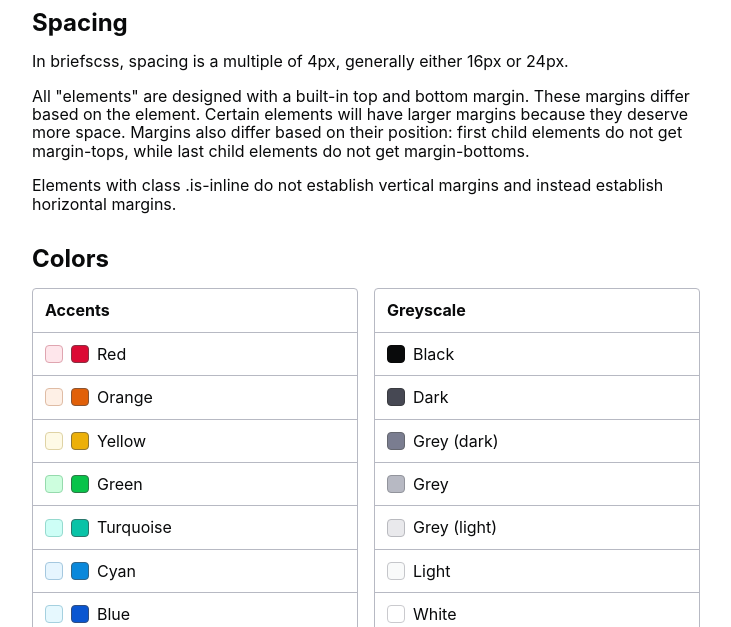
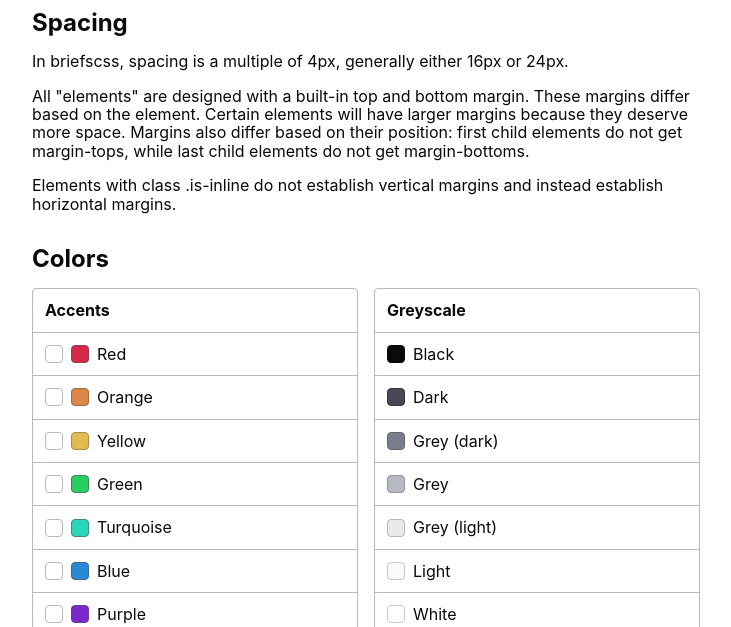
Before and after one commit to yjp20/briefscss, a website: page index.html in a window 1280 px wide. Shown: the part 325-952 px from the top of the page, without its empty margins (274-1005 px from the left). Drawn offline with nearby package versions, Linux system fonts and the light colour scheme; files that its build step writes are made by us from their sources.

Commit message:
Update logic

```diff
--- a/index.html
+++ b/index.html
@@ -77,13 +77,6 @@
 								<div class="swatch is-turquoise"></div>
 								<div>
 									<p class="paragraph">Turquoise</p>
-								</div>
-							</div>
-							<div class="card-item">
-								<div class="swatch is-lightcyan"></div>
-								<div class="swatch is-cyan"></div>
-								<div>
-									<p class="paragraph">Cyan</p>
 								</div>
 							</div>
 							<div class="card-item">
@@ -305,7 +298,6 @@
 					<button class="button is-yellow">Button</button>
 					<button class="button is-green">Button</button>
 					<button class="button is-turquoise">Button</button>
-					<button class="button is-cyan">Button</button>
 					<button class="button is-blue">Button</button>
 					<button class="button is-purple">Button</button>
 				</div>
--- a/src/1.utilities/helpers.scss
+++ b/src/1.utilities/helpers.scss
@@ -1,3 +1,6 @@
+@use "sass:color";
+@use "sass:math";
+
 @mixin mt($margin) {
   &:not(.is-flat):not(:first-child) {
     margin-top: $margin;
@@ -297,11 +300,11 @@ $linear-channel-values:
   $backLum: luminance($back) + .05;
   $foreLum: luminance($front) + .05;
 
-  @return max($backLum, $foreLum) / min($backLum, $foreLum);
+  @return math.div(max($backLum, $foreLum), min($backLum, $foreLum));
 }
 
 @function choose-contrast-color($color) {
-  $lightContrast: contrast($color, white);
+  $lightContrast: contrast($color, white) * 1.5;
   $darkContrast: contrast($color, black);
 
   @if ($lightContrast > $darkContrast) {
@@ -311,3 +314,11 @@ $linear-channel-values:
     @return black;
   }
 }
+
+@function get-light($color) {
+	@return color.scale($color, $lightness: +75%);
+}
+
+@function get-dark($color) {
+	@return color.scale($color, $lightness: -20%);
+}
--- a/src/1.utilities/variables.scss
+++ b/src/1.utilities/variables.scss
@@ -11,7 +11,7 @@ $breakpoints:   (
 	"fullhd":     1344px+(2*$breakpoint-gap),
 )!default;
 
-$colors: (
+$greyscale: (
 	"black":          hsl(231, 9%, 4%),
 	"dark":           hsl(231, 9%, 30%),
 	"greydark":       hsl(231, 9%, 52%),
@@ -19,42 +19,28 @@ $colors: (
 	"greylight":      hsl(231, 9%, 92%),
 	"light":          hsl(231, 9%, 98%),
 	"white":          hsl(231, 9%, 100%),
-
-	"red":            hsl(348, 91%, 45%),
-	"orange":         hsl(24,  92%, 46%),
-	"yellow":         hsl(44,  93%, 48%),
-	"green":          hsl(141, 91%, 40%),
-	"turquoise":      hsl(171, 91%, 40%),
-	"cyan":           hsl(204, 91%, 45%),
-	"blue":           hsl(217, 91%, 43%),
-	"purple":         hsl(271, 91%, 43%),
-	"lightred":       hsl(348, 95%, 95%),
-	"lightorange":    hsl(24,  95%, 95%),
-	"lightyellow":    hsl(48,  95%, 95%),
-	"lightgreen":     hsl(141, 95%, 90%),
-	"lightturquoise": hsl(171, 95%, 90%),
-	"lightcyan":      hsl(204, 95%, 95%),
-	"lightblue":      hsl(195, 95%, 95%),
-	"lightpurple":    hsl(271, 95%, 95%),
 )!default;
 
-$text:                map-get($colors, "black") !default;
-$background:          map-get($colors, "white") !default;
-$border:              map-get($colors, "grey") !default;
+$colors: (
+	"red":            hsl(348, 69%, 50%),
+	"orange":         hsl(24,  69%, 58%),
+	"yellow":         hsl(44,  72%, 60%),
+	"green":          hsl(141, 68%, 48%),
+	"turquoise":      hsl(171, 68%, 50%),
+	"blue":           hsl(207, 68%, 50%),
+	"purple":         hsl(271, 68%, 48%),
+)!default;
+
+$text:                map-get($greyscale, "black") !default;
+$background:          map-get($greyscale, "white") !default;
+$border:              map-get($greyscale, "grey") !default;
 $border-width:        1px !default;
 
 $accent:              map-get($colors, "blue") !default;
-$link:                map-get($colors, "blue") !default;
-$link-hover:          map-get($colors, "dark") !default;
-$link-hover-border:   map-get($colors, "grey") !default;
-$link-focus:          map-get($colors, "dark") !default;
-$link-focus-border:   map-get($colors, "grey") !default;
-$link-visited:        map-get($colors, "dark") !default;
-$link-visited-border: map-get($colors, "grey") !default;
-$link-active:         map-get($colors, "dark") !default;
-$link-active-border:  map-get($colors, "grey") !default;
+$link:                get-dark(map-get($colors, "blue")) !default;
+$link-background:     get-light(map-get($colors, "blue")) !default;
 
-$family-sans-serif: "Inter", BlinkMacSystemFont, -apple-system, "Segoe UI", "Roboto",
+$family-sans-serif: "IBM Plex Sans", "Inter", BlinkMacSystemFont, -apple-system, "Segoe UI", "Roboto",
   "Oxygen", "Ubuntu", "Cantarell", "Fira Sans", "Droid Sans", "Helvetica Neue",
   "Helvetica", "Arial", sans-serif !default;
 $family-serif:     serif !default;
@@ -78,10 +64,15 @@ $radius-large:   10px !default;
 $radius-rounded: 9999px;
 
 $shadow:         0 2px 2px rgba(0,0,0,.075);
-$hover-background: map-get($colors, "light");
+$hover-background: map-get($greyscale, "light");
 
 :root {
+	@each $name, $value in $greyscale {
+		--#{$name}: #{$value};
+	}
 	@each $name, $value in $colors {
 		--#{$name}: #{$value};
+		--#{$name}-dark: #{get-dark($value)};
+		--#{$name}-light: #{get-light($value)};
 	}
 }
--- a/src/2.base/form.scss
+++ b/src/2.base/form.scss
@@ -4,8 +4,8 @@ $input-background: $background !default;
 $input-border: $border !default;
 $input-border-width: $border-width !default;
 $input-shadow: $shadow !default;
-$input-padding-vertical: 0.5em !default;
-$input-padding-horizontal: 0.5em !default;
+$input-padding-vertical: 0.25em !default;
+$input-padding-horizontal: 0.25em !default;
 $textarea-max-height: 40em !default;
 $textarea-min-height: 8em !default;
 
@@ -31,15 +31,15 @@ $textarea-min-height: 8em !default;
 		box-shadow: none;
 	}
 
-	&[disabled] {
-		background-color: map-get($colors, "greylight");
+	&:disabled {
+		background-color: map-get($greyscale, "greylight");
 	}
 }
 
+input:not([type]),
 input[type="text"],
 input[type="password"],
-input[type="date"],
-{
+input[type="date"] {
 	@extend %input-textarea;
 }
 
--- a/src/2.base/general.scss
+++ b/src/2.base/general.scss
@@ -7,3 +7,7 @@ html {
 	font-size: $body-size;
 	text-rendering: $render-mode;
 }
+
+a {
+
+}
--- a/src/2.base/typography.scss
+++ b/src/2.base/typography.scss
@@ -13,7 +13,7 @@ $subtitle-margin-bottom: 1rem !default;
 $paragraph-margin-top: 1rem !default;
 $paragraph-margin-bottom: 1rem !default;
 
-$label-color: map-get($colors, "dark") !default;
+$label-color: map-get($greyscale, "dark") !default;
 $label-font-size: 0.75em !default;
 $label-margin-top: 0.5rem !default;
 $label-margin-bottom: 0.5rem !default;
@@ -60,9 +60,13 @@ body {
 
 a:not(.no-link) {
 	color: $link;
+	text-decoration: none;
+	margin: -1px 0;
+	padding: 1px 2px;
+	border-radius: 2px;
 
 	&:hover {
-		color: $link-hover;
+		background-color: $link-background;
 	}
 }
 
--- a/src/3.layout/columns.scss
+++ b/src/3.layout/columns.scss
@@ -1,3 +1,5 @@
+@use "sass:math";
+
 $column-num: 12 !default;
 $column-gap: 1rem;
 
@@ -14,7 +16,7 @@ desktop breakpoint.
   display: flex;
   flex-wrap: wrap;
 
-	margin: -$column-gap/2;
+	margin: math.div(-$column-gap, 2);
 
   &.is-centered {
     justify-content: center;
@@ -44,15 +46,15 @@ desktop breakpoint.
   flex-basis: 0;
   flex-grow: 1;
   flex-shrink: 1;
-	padding: $column-gap/2;
+	padding: math.div($column-gap, 2);
 
   @for $i from 1 through $column-num {
     &.is-#{$i} {
       flex: none;
-      width: $i/$column-num * 100%;
+      width: math.div($i, $column-num) * 100%;
     }
     &.is-offset-#{$i} {
-      margin-left: $i/$column-num * 100%;
+      margin-left: math.div($i, $column-num) * 100%;
     }
   }
 
@@ -61,10 +63,10 @@ desktop breakpoint.
       @for $i from 1 through $column-num {
         &.is-#{$i}-#{$name} {
           flex: none;
-          width: $i/$column-num * 100%;
+          width: math.div($i, $column-num) * 100%;
         }
         &.is-offset-#{$i}-#{$name} {
-          margin-left: $i/$column-num * 100%;
+          margin-left: math.div($i, $column-num) * 100%;
         }
       }
     }
--- a/src/4.elements/button.scss
+++ b/src/4.elements/button.scss
@@ -1,3 +1,5 @@
+@use "sass:map";
+
 $button-background-color: white !default;
 $button-border: $border !default;
 $button-border-width: $border-width !default;
@@ -24,14 +26,14 @@ $button-hover-background-color: $hover-background !default;
 		background: $button-hover-background-color;
 	}
 
-  @each $name, $color in $colors {
+  @each $name, $color in map.merge($greyscale, $colors) {
 		&.is-#{$name} {
 			background-color: $color;
-			border-color: scale-color($color, $lightness: -20%);
+			border-color: get-dark($color);
 			color: choose-contrast-color($color);
 
 			&:hover {
-				opacity: 0.8;
+				background-color: get-dark($color);
 			}
 		}
 	}
--- a/src/4.elements/swatch.scss
+++ b/src/4.elements/swatch.scss
@@ -1,3 +1,5 @@
+@use "sass:map";
+
 .swatch {
 	position: relative;
 	display: inline-flex;
@@ -11,7 +13,7 @@
 		margin-right: 0.5em;
 	}
 
-  @each $name, $color in $colors {
+  @each $name, $color in map.merge($greyscale, $colors) {
 		&.is-#{$name} {
 			background-color: $color;
 			border-color: scale-color($color, $lightness: -20%, $saturation: -50%);
```
Lines whose indentation alone changed are shown as unchanged.
